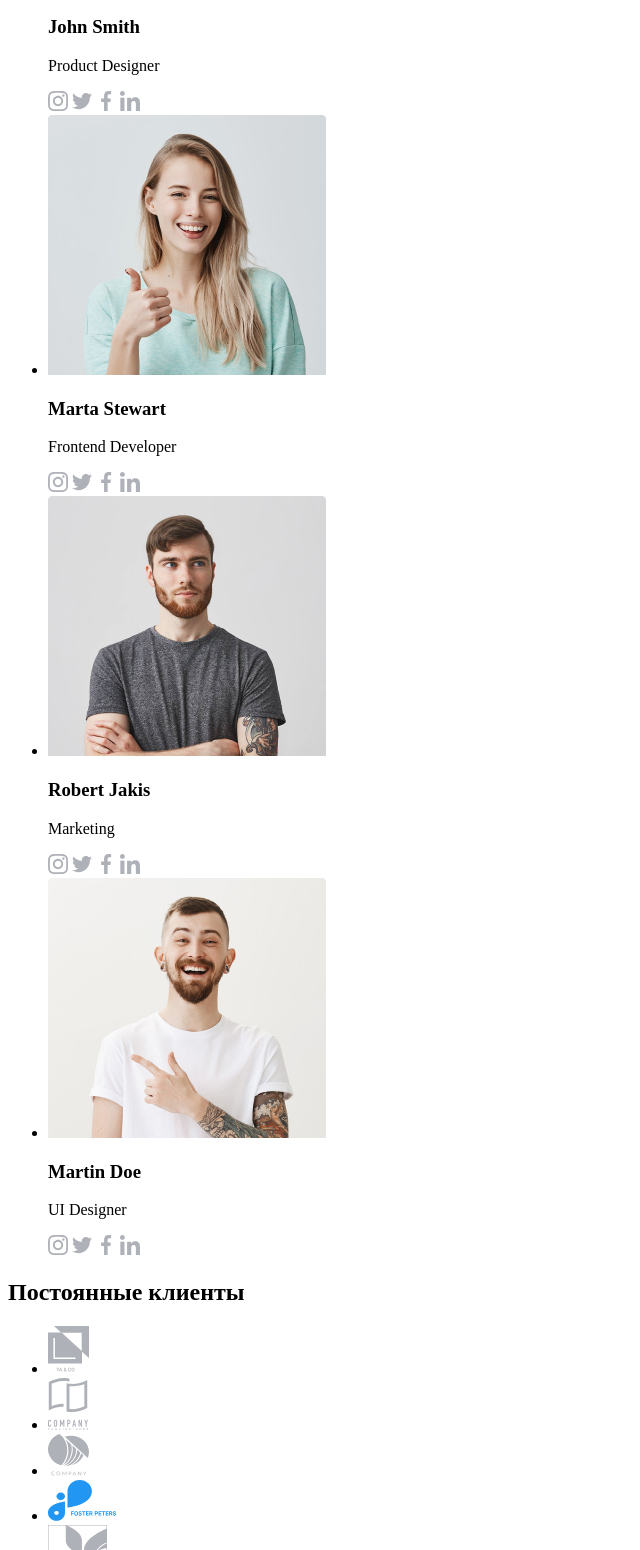
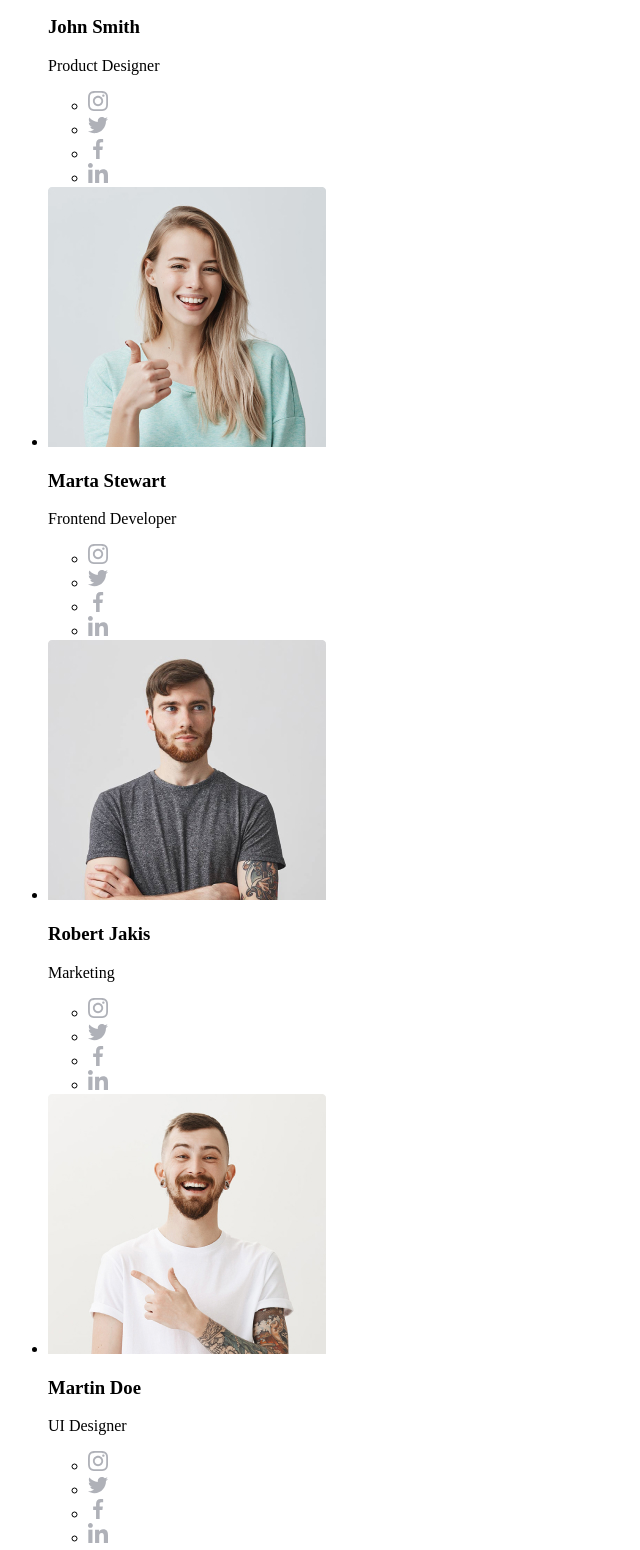
Before and after one commit to ilnitskyivv/goit-markup-hw-01, a plain HTML site: page index.html in a window 1280 px wide. Shown: the part 2408-3958 px from the top of the page, without its empty margins (0-640 px from the left). Drawn offline with Linux system fonts and the light colour scheme.

Commit message:
Добавил теги <address> и начал писать <footer>

```diff
--- a/index.html
+++ b/index.html
@@ -81,37 +81,53 @@
                 <a href=""><img src="./images/john-smith.jpg" width="278" alt="John Smith Photo"></a>
                 <h3>John Smith</h3>
                 <p>Product Designer</p>
-                <a href="https://www.instagram.com/" target="_blank"><img src="./images/instagram.svg" alt="Логотип Instagram" title="Профиль в Instagram"></a>
-                <a href="https://twitter.com/" target="_blank"><img src="./images/twitter.svg" alt="Логотип Twitter" title="Профиль в Twitter"></a>
-                <a href="https://www.facebook.com/" target="_blank"><img src="./images/facebook.svg" alt="Логотип Facebook" title="Профиль в Facebook"></a>
-                <a href="https://www.linkedin.com/" target="_blank"><img src="./images/linkedin.svg" alt="Логотип Linkedin" title="Профиль в Linkedin"></a>
+                <address>
+                    <ul>
+                        <li><a href="https://www.instagram.com/" target="_blank"><img src="./images/instagram.svg" alt="Логотип Instagram" title="Профиль в Instagram"></a></li>
+                        <li><a href="https://twitter.com/" target="_blank"><img src="./images/twitter.svg" alt="Логотип Twitter" title="Профиль в Twitter"></a></li>
+                        <li><a href="https://www.facebook.com/" target="_blank"><img src="./images/facebook.svg" alt="Логотип Facebook" title="Профиль в Facebook"></a></li>
+                        <li><a href="https://www.linkedin.com/" target="_blank"><img src="./images/linkedin.svg" alt="Логотип Linkedin" title="Профиль в Linkedin"></a></li>
+                    </ul>
+                </address>
             </li>
             <li>
                 <a href=""><img src="./images/marta-stewart.jpg" width="278" alt="Marta Stewart Photo"></a>
                 <h3>Marta Stewart</h3>
                 <p>Frontend Developer</p>
-                <a href="https://www.instagram.com/" target="_blank"><img src="./images/instagram.svg" alt="Логотип Instagram" title="Профиль в Instagram"></a>
-                <a href="https://twitter.com/" target="_blank"><img src="./images/twitter.svg" alt="Логотип Twitter" title="Профиль в Twitter"></a>
-                <a href="https://www.facebook.com/" target="_blank"><img src="./images/facebook.svg" alt="Логотип Facebook" title="Профиль в Facebook"></a>
-                <a href="https://www.linkedin.com/" target="_blank"><img src="./images/linkedin.svg" alt="Логотип Linkedin" title="Профиль в Linkedin"></a>
+                <address>
+                    <ul>
+                        <li><a href="https://www.instagram.com/" target="_blank"><img src="./images/instagram.svg" alt="Логотип Instagram" title="Профиль в Instagram"></a></li>
+                        <li><a href="https://twitter.com/" target="_blank"><img src="./images/twitter.svg" alt="Логотип Twitter" title="Профиль в Twitter"></a></li>
+                        <li><a href="https://www.facebook.com/" target="_blank"><img src="./images/facebook.svg" alt="Логотип Facebook" title="Профиль в Facebook"></a></li>
+                        <li><a href="https://www.linkedin.com/" target="_blank"><img src="./images/linkedin.svg" alt="Логотип Linkedin" title="Профиль в Linkedin"></a></li>
+                    </ul>
+                </address>
             </li>
             <li>
                 <a href=""><img src="./images/robert-jakis.jpg" width="278" alt="Robert Jakis Photo"></a>
                 <h3>Robert Jakis</h3>
                 <p>Marketing</p>
-                <a href="https://www.instagram.com/" target="_blank"><img src="./images/instagram.svg" alt="Логотип Instagram" title="Профиль в Instagram"></a>
-                <a href="https://twitter.com/" target="_blank"><img src="./images/twitter.svg" alt="Логотип Twitter" title="Профиль в Twitter"></a>
-                <a href="https://www.facebook.com/" target="_blank"><img src="./images/facebook.svg" alt="Логотип Facebook" title="Профиль в Facebook"></a>
-                <a href="https://www.linkedin.com/" target="_blank"><img src="./images/linkedin.svg" alt="Логотип Linkedin" title="Профиль в Linkedin"></a>
+                <address>
+                    <ul>
+                        <li><a href="https://www.instagram.com/" target="_blank"><img src="./images/instagram.svg" alt="Логотип Instagram" title="Профиль в Instagram"></a></li>
+                        <li><a href="https://twitter.com/" target="_blank"><img src="./images/twitter.svg" alt="Логотип Twitter" title="Профиль в Twitter"></a></li>
+                        <li><a href="https://www.facebook.com/" target="_blank"><img src="./images/facebook.svg" alt="Логотип Facebook" title="Профиль в Facebook"></a></li>
+                        <li><a href="https://www.linkedin.com/" target="_blank"><img src="./images/linkedin.svg" alt="Логотип Linkedin" title="Профиль в Linkedin"></a></li>
+                    </ul>
+                </address>
             </li>
             <li>
                 <a href=""><img src="./images/martin-doe.jpg" width="278" alt="Martin Doe Photo"></a>
                 <h3>Martin Doe</h3>
                 <p>UI Designer</p>
-                <a href="https://www.instagram.com/" target="_blank"><img src="./images/instagram.svg" alt="Логотип Instagram" title="Профиль в Instagram"></a>
-                <a href="https://twitter.com/" target="_blank"><img src="./images/twitter.svg" alt="Логотип Twitter" title="Профиль в Twitter"></a>
-                <a href="https://www.facebook.com/" target="_blank"><img src="./images/facebook.svg" alt="Логотип Facebook" title="Профиль в Facebook"></a>
-                <a href="https://www.linkedin.com/" target="_blank"><img src="./images/linkedin.svg" alt="Логотип Linkedin" title="Профиль в Linkedin"></a>
+                <address>
+                    <ul>
+                        <li><a href="https://www.instagram.com/" target="_blank"><img src="./images/instagram.svg" alt="Логотип Instagram" title="Профиль в Instagram"></a></li>
+                        <li><a href="https://twitter.com/" target="_blank"><img src="./images/twitter.svg" alt="Логотип Twitter" title="Профиль в Twitter"></a></li>
+                        <li><a href="https://www.facebook.com/" target="_blank"><img src="./images/facebook.svg" alt="Логотип Facebook" title="Профиль в Facebook"></a></li>
+                        <li><a href="https://www.linkedin.com/" target="_blank"><img src="./images/linkedin.svg" alt="Логотип Linkedin" title="Профиль в Linkedin"></a></li>
+                    </ul>
+                </address>
             </li>
         </ul>
     </section>
@@ -141,7 +157,26 @@
     </section>
     </main>
     <footer>
-        <a href="">Web Studio</a>
+        <h2><a href="">Web Studio</a></h2>
+        <address>
+            <ul>
+            <li><a href="https://goo.gl/maps/ZH45Ejz193mU29eU7">г. Киев, пр-т Леси Украинки, 26</a></li>
+            <li><a href="mailto:info@example.com">info@example.com</a></li>
+            <li><a href="tel:+380991111111">+38 099 111 11 11</a></li>
+            </ul>
+        </address>
+        <h3>Присоединяйтесь</h3>
+        <address>
+            <ul>
+                <li><a href="https://www.instagram.com/" target="_blank"><img src="./images/instagram.svg" alt="Логотип Instagram" title="Профиль в Instagram"></a></li>
+                <li><a href="https://twitter.com/" target="_blank"><img src="./images/twitter.svg" alt="Логотип Twitter" title="Профиль в Twitter"></a></li>
+                <li><a href="https://www.facebook.com/" target="_blank"><img src="./images/facebook.svg" alt="Логотип Facebook" title="Профиль в Facebook"></a></li>
+                <li><a href="https://www.linkedin.com/" target="_blank"><img src="./images/linkedin.svg" alt="Логотип Linkedin" title="Профиль в Linkedin"></a></li>
+            </ul>
+        </address>
+
+
+
 
     </footer>
 </body>
```
Also changed, not shown: images/Feature 1.svg (deleted), images/Feature 2.svg (deleted), images/Feature 3.svg (deleted), images/Feature 4.svg (deleted).
